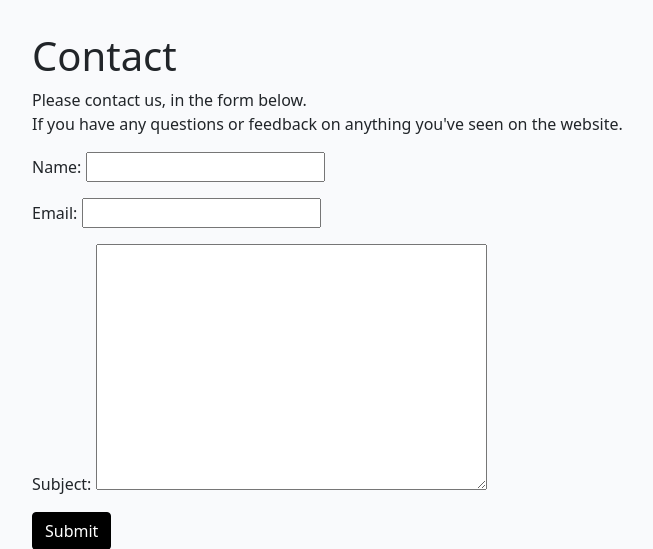
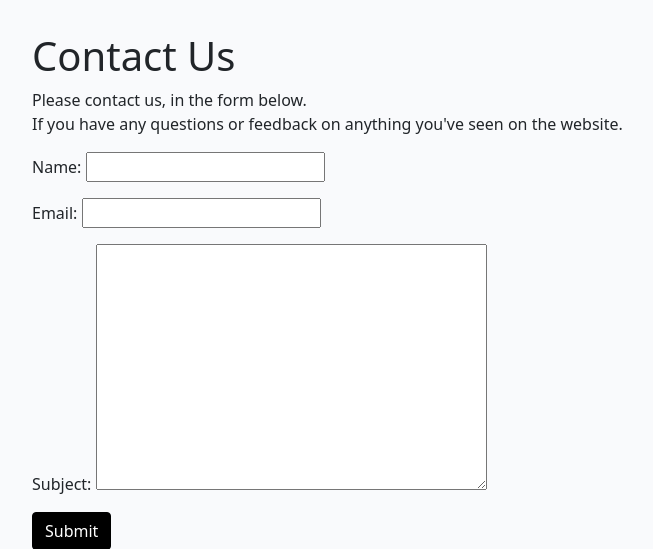
Before and after one commit to PdoyleC/Watch_Blog, a Django app: page /contact/ in a window 1280 px wide. Shown: the part 66-615 px from the top of the page, without its empty margins (240-893 px from the left). Run offline with Django 3.2, Linux system fonts and the light colour scheme.

Commit message:
edited contact.html

```diff
--- a/templates/base.html
+++ b/templates/base.html
@@ -83,7 +83,7 @@
                 <a class="nav-link" href="{% url 'new_post' %}">Write a Post</a>
             </li>
             <li class="nav-item">
-                <a class="nav-link" href="{% url 'contact' %}">Contact</a>
+                <a class="nav-link" href="{% url 'contact' %}">Contact Us</a>
             </li>
             <li class="nav-item">
               <a class="nav-link" href="{% url 'account_logout' %}">Logout</a>
--- a/templates/contact.html
+++ b/templates/contact.html
@@ -5,7 +5,7 @@
     <div class="row">
         <div class="col-md-8 mt-3 offset-md-2">
             <p>
-            <h1>Contact</h1>
+            <h1>Contact Us</h1>
             <p> Please contact us, in the form below. <br>
                 If you have any questions or feedback on anything you've seen on the website.</p>
             <form action="" method="POST">
```
